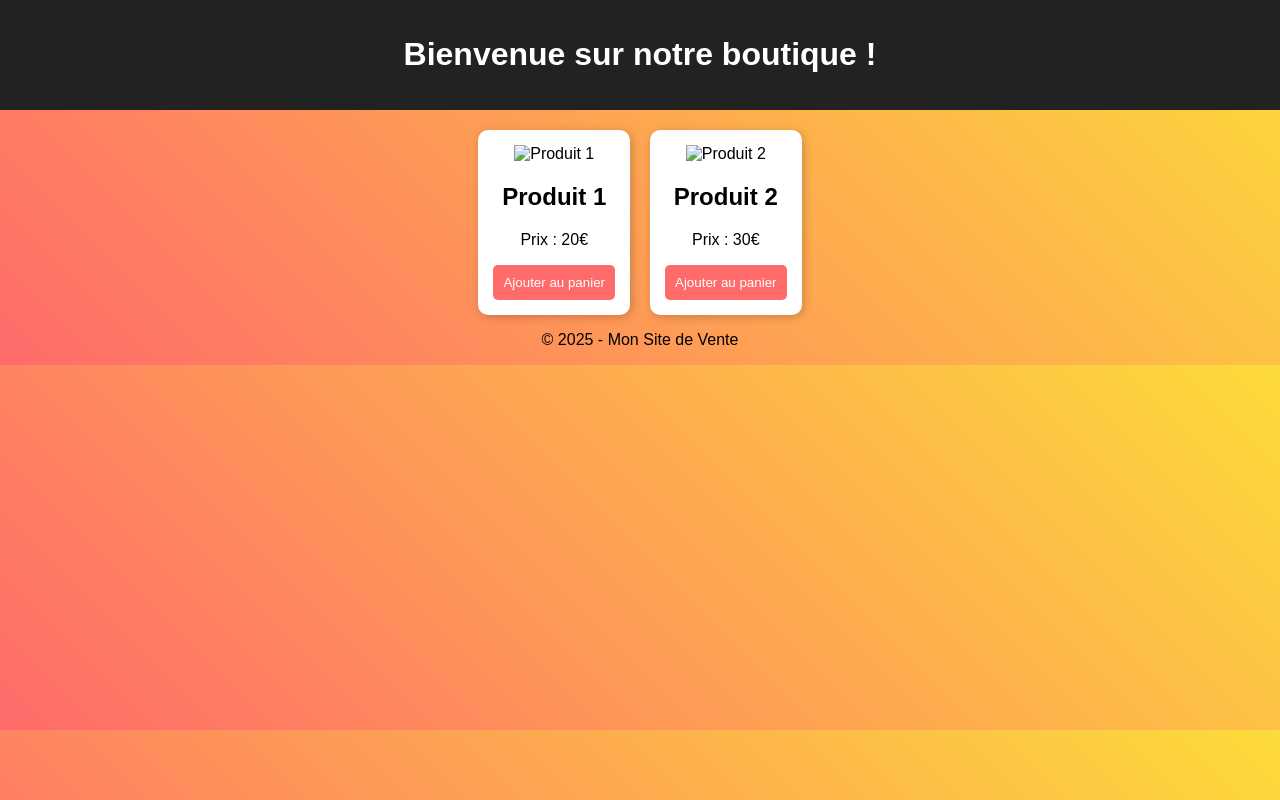
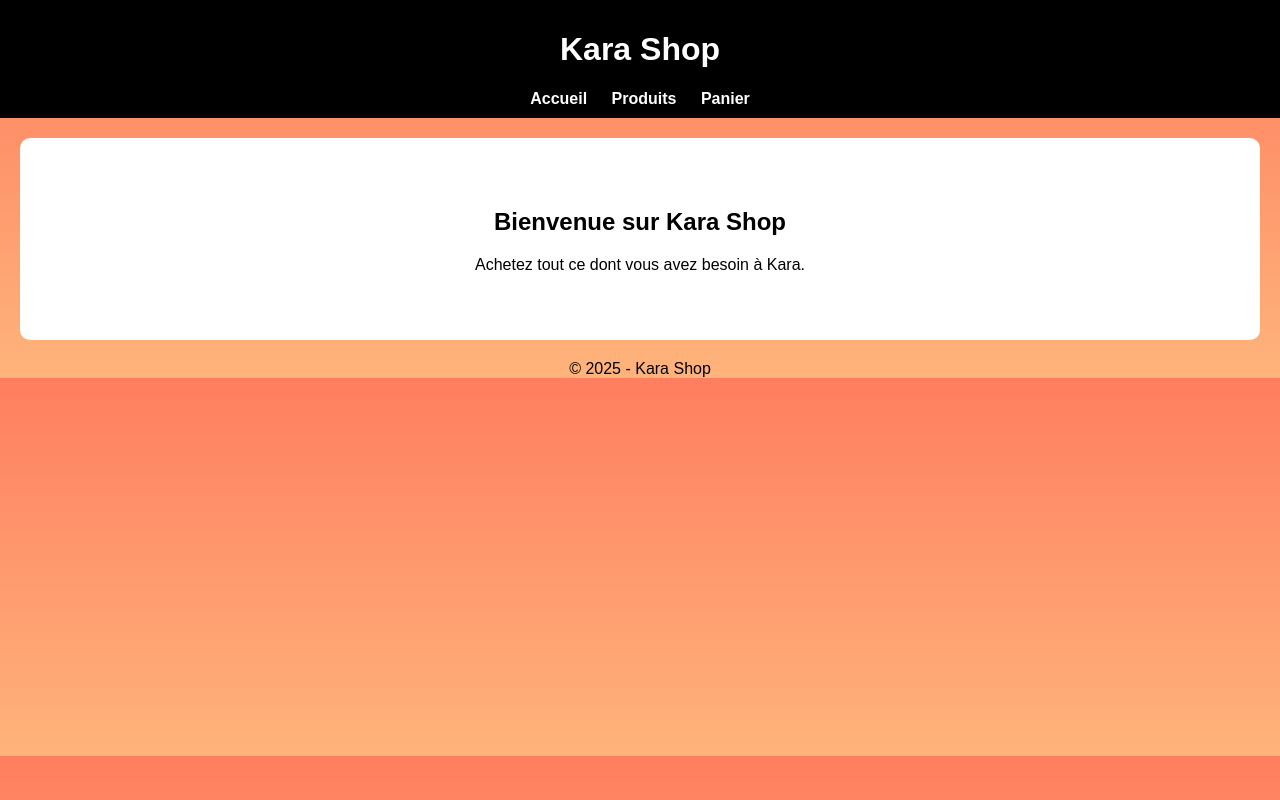
Before and after one commit to skay00s/Kara_shop, a plain HTML site: page index.html in a window 1280 px wide. Drawn offline with Linux system fonts and the light colour scheme.

Commit message:
Add files via upload

```diff
--- a/index.html
+++ b/index.html
@@ -3,37 +3,24 @@
 <head>
     <meta charset="UTF-8">
     <meta name="viewport" content="width=device-width, initial-scale=1.0">
-    <title>Site de Vente</title>
-    <link rel="stylesheet" href="style.css">
+    <title>Kara Shop</title>
+    <link rel="stylesheet" href="styles.css">
 </head>
 <body>
-
     <header>
-        <h1>Bienvenue sur notre boutique !</h1>
+        <h1>Kara Shop</h1>
+        <nav>
+            <a href="index.html">Accueil</a>
+            <a href="produits.html">Produits</a>
+            <a href="panier.html">Panier</a>
+        </nav>
     </header>
 
-    <main>
-        <div class="produits">
-            <div class="produit">
-                <img src="images/produit1.jpg" alt="Produit 1">
-                <h2>Produit 1</h2>
-                <p>Prix : 20€</p>
-                <button onclick="ajouterAuPanier('Produit 1', 20)">Ajouter au panier</button>
-            </div>
+    <section class="hero">
+        <h2>Bienvenue sur Kara Shop</h2>
+        <p>Achetez tout ce dont vous avez besoin à Kara.</p>
+    </section>
 
-            <div class="produit">
-                <img src="images/produit2.jpg" alt="Produit 2">
-                <h2>Produit 2</h2>
-                <p>Prix : 30€</p>
-                <button onclick="ajouterAuPanier('Produit 2', 30)">Ajouter au panier</button>
-            </div>
-        </div>
-    </main>
-
-    <footer>
-        <p>&copy; 2025 - Mon Site de Vente</p>
-    </footer>
-
-    <script src="script.js"></script>
+    <footer>© 2025 - Kara Shop</footer>
 </body>
 </html>
--- /dev/null
+++ b/styles.css
@@ -0,0 +1,27 @@
+body {
+    font-family: Arial, sans-serif;
+    margin: 0;
+    padding: 0;
+    text-align: center;
+    background: linear-gradient(to bottom, #ff7e5f, #feb47b);
+}
+
+header {
+    background: black;
+    color: white;
+    padding: 10px;
+}
+
+nav a {
+    color: white;
+    margin: 10px;
+    text-decoration: none;
+    font-weight: bold;
+}
+
+.hero {
+    padding: 50px;
+    background: white;
+    border-radius: 10px;
+    margin: 20px;
+}
```
